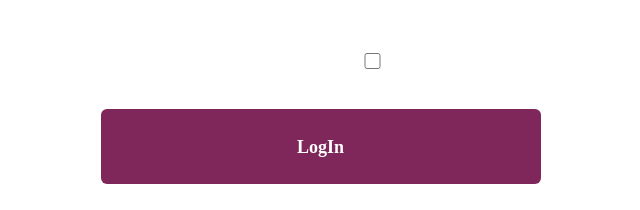
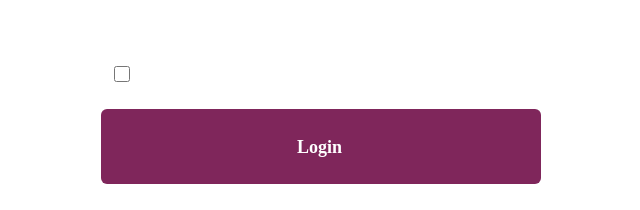
Before and after one commit to dwiyual/Login-page, a React (Create React App) app in the folder login/my-app/: page / in a window 1280 px wide. Shown: the part 703-913 px from the top of the page, without its empty margins (409-1049 px from the left). Built offline with nearby package versions, Linux system fonts and the light colour scheme.

Commit message:
positioned the checkbox in right place and made css units repsonsive using rem and em instead of px.

```diff
--- a/login/my-app/src/component.js
+++ b/login/my-app/src/component.js
@@ -43,7 +43,7 @@ class Login extends React.Component {
                     </label>
                     <p className="forgotpassword">Forgot Password?</p>
                     <div className="frame7">
-                        <span className="login">LogIn</span>
+                        <span className="login">Login</span>
                     </div>
                 </form>
             </div>
--- a/login/my-app/src/index.css
+++ b/login/my-app/src/index.css
@@ -325,14 +325,14 @@ margin: 8px 0px;
   align-items: center;
   padding: 0px;
   position: static;
-  width: 99px;
+  width: 1rem;
   height: 16px;
   left: 0px;
   top: 0px;
   flex: none;
   order: 0;
   flex-grow: 0;
-  margin: 0px 222px;
+  margin: 1em;
 }
 
 .forgotpassword {
```
